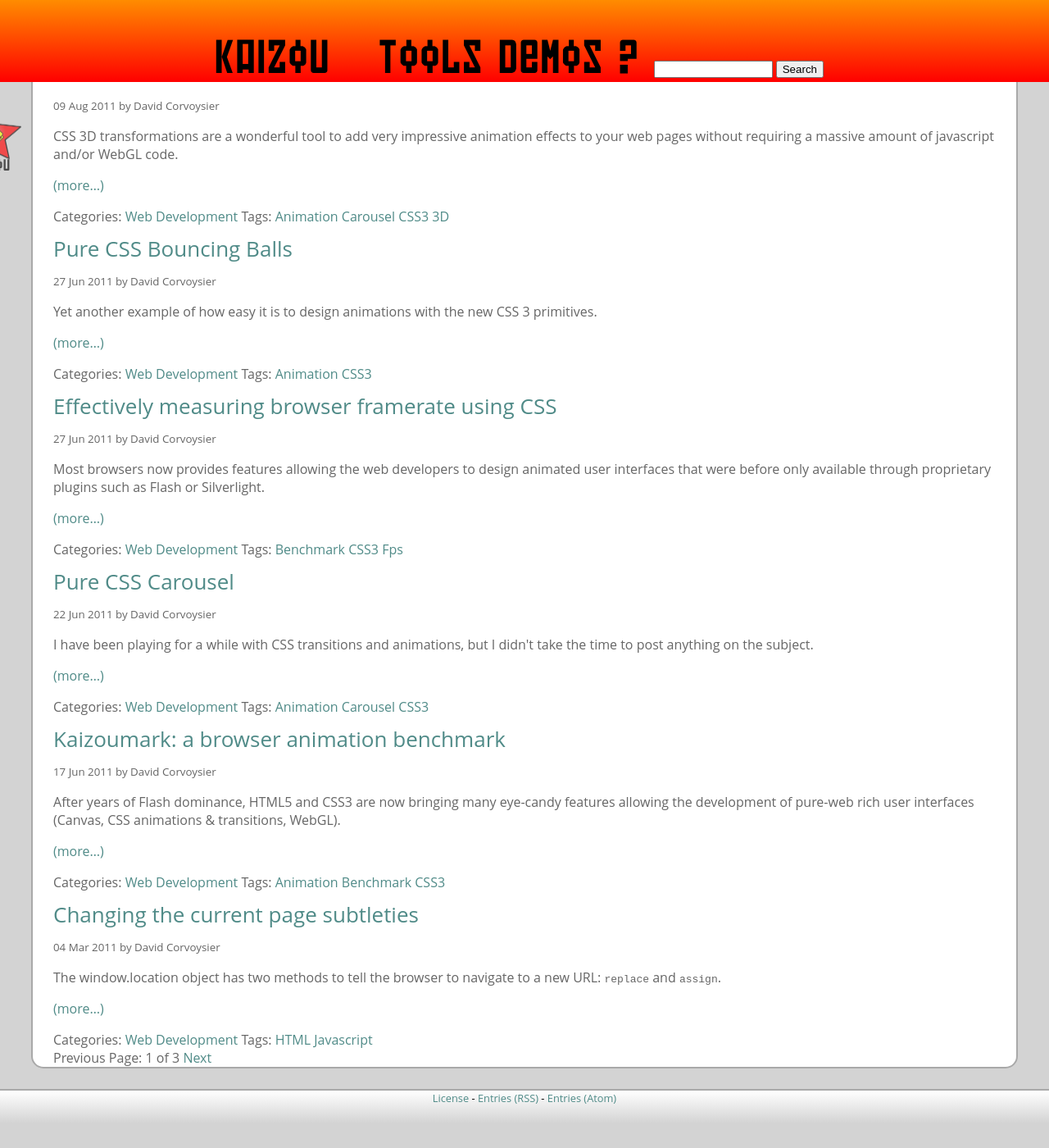
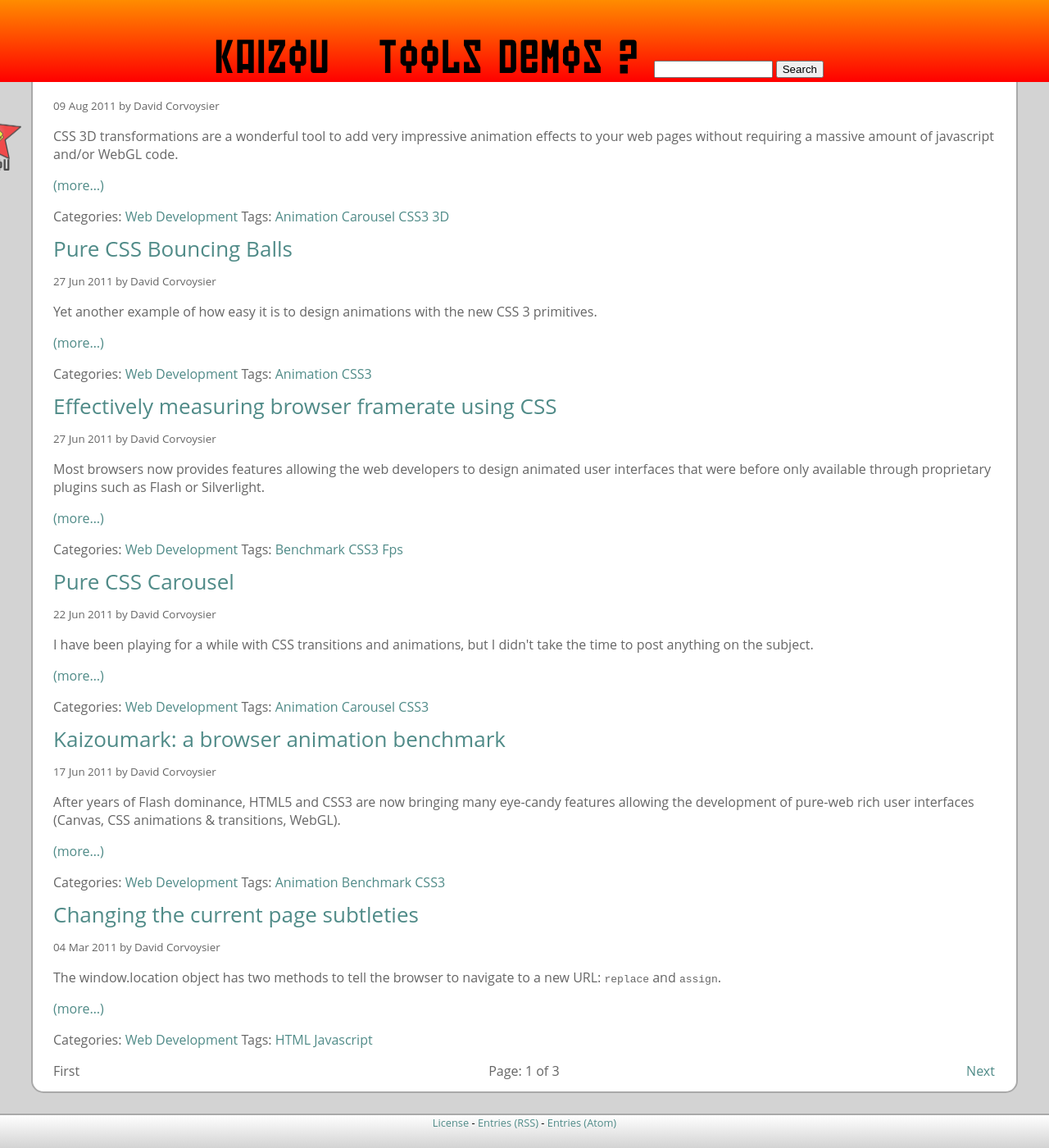
Before and after one commit to mgcrea/benchmark-kaizoumark, a Jekyll site: the page built from index.html, in a window 1280 px wide and 1400 px high, scrolled down 982 px. Shown: the whole window at 82% size. Built offline with Jekyll 4.4.1, drawn with Linux system fonts in a browser that asks for light colours; Markdown is read by kramdown in place of the engine named in the settings; the list of posts is cut into pages by our own code; before the commit the page ends 2352 px from its top, so only the background shows below that.

Commit message:
Adjusted pagination styling

```diff
--- a/css/style.css
+++ b/css/style.css
@@ -148,24 +148,24 @@ p.postMeta { }
 
 #pagination {
 	list-style: none;
-    position: relative;
-}
-
-ul#pagination {
     -moz-padding-start: 0px;
     -webkit-padding-start: 0px;
+    height: 20px;
 }
 
 #pagination li {
-	display: inline;
+	float: left;
+    width: 33.3%;
 }
 #pagination .previous {
 	text-align: left;
 }
-#pagination .future {
+#pagination .page_number {
+	text-align: center;
+    margin-right: auto;
+}
+#pagination .next {
 	text-align: right;
-    position: absolute;
-    right: 0px;
 }
 
 footer[role=contentinfo] {
--- a/index.html
+++ b/index.html
@@ -6,6 +6,8 @@ status: publish
 type: page
 published: true
 ---
+<!-- No specific header for this page -->
+<!-- List of Posts -->
 {% for post in paginator.posts %}
 <article>
     <header>
@@ -32,20 +34,28 @@ published: true
 {% endfor %}
 
 <!-- Pagination links -->
-<div class="pagination">
+<nav>
+  <ul id="pagination">
+    <li class="previous">
     {% if paginator.previous_page %}
         {% if paginator.previous_page == 1 %}
-        <a href="/" class="previous">Previous</a>
+        <a href="/">Previous</a>
         {% else %}
-        <a href="/page{{paginator.previous_page}}" class="previous">Previous</a>
+        <a href="/page{{paginator.previous_page}}">Previous</a>
         {% endif %}
     {% else %}
-    <span class="previous">Previous</span>
+        <span>First</span>
     {% endif %}
-  <span class="page_number ">Page: {{paginator.page}} of {{paginator.total_pages}}</span>
+    </li>
+    <li class="page_number">
+      <span>Page: {{paginator.page}} of {{paginator.total_pages}}</span>
+    </li>
+    <li class="next">
     {% if paginator.next_page %}
-    <a href="/page{{paginator.next_page}}" class="next ">Next</a>
+      <a href="/page{{paginator.next_page}}" class="next">Next</a>
     {% else %}
-    <span class="next ">Next</span>
+        <span>Last</span>
     {% endif %}
-</div>
+    </li>
+  </ul>
+</nav>
```
Lines whose indentation alone changed are shown as unchanged.
